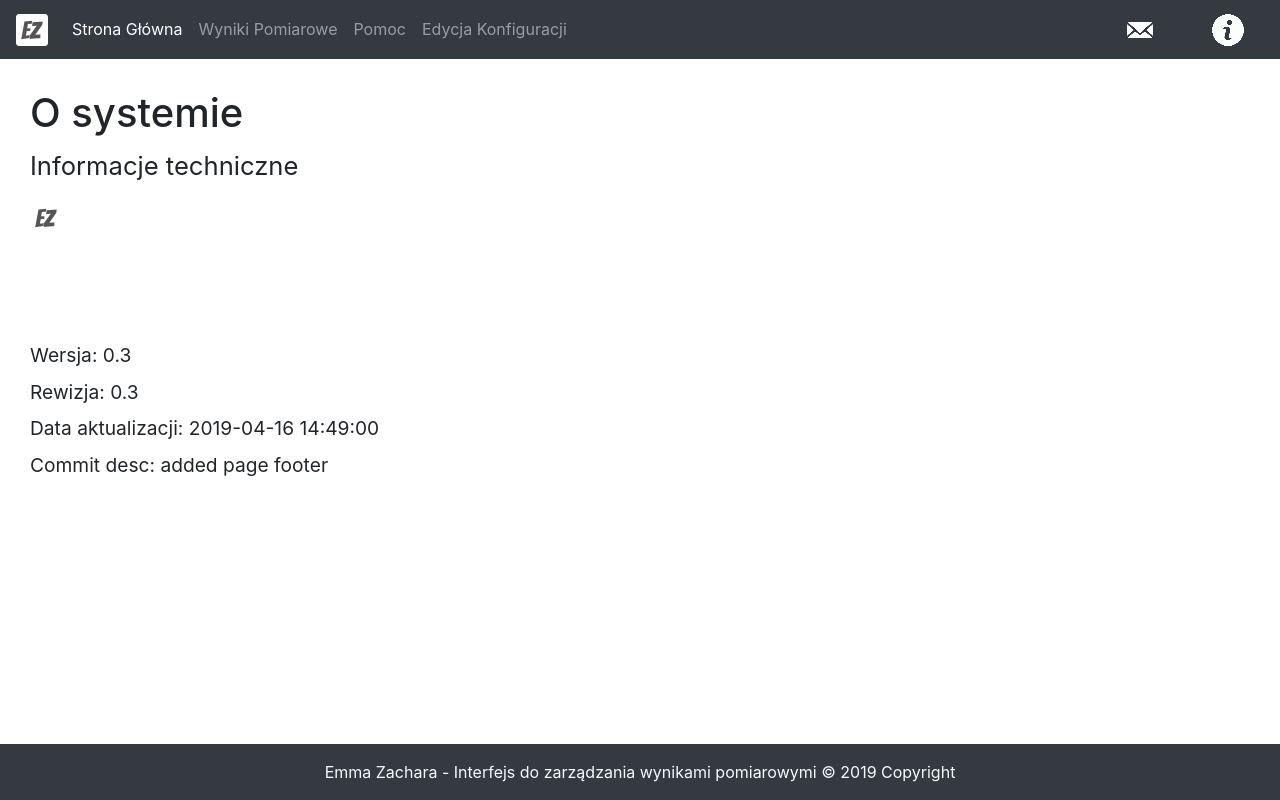
After one commit to Dellanir/python, a Flask app: page /info in a window 1280 px wide. The commit adds this page. Run offline with Flask 2, Linux system fonts and the light colour scheme; some libraries are stand-ins or nearby versions.

Commit message:
added info icon, envelope icon, new /info and /help views, fixed relative position of footer, minor fixes, requirements update

```diff
--- a/System/main.py
+++ b/System/main.py
@@ -57,6 +57,13 @@ def editSample(id):
     convertNulls(samples, character='')
     return render_template('editSample.html', sample=samples[0], edited=edited)
 
+@app.route('/help')
+def helpPage():
+    return render_template('help.html')
+
+@app.route('/info')
+def infoPage():
+    return render_template('info.html')
 
 
 if __name__ == '__main__':
--- /dev/null
+++ b/System/templates/info.html
@@ -0,0 +1,15 @@
+{% extends 'layout.html' %}
+
+{% block body %}
+<div class="page-header" style="margin: 30px">
+	<h1>O systemie </h1>
+	<h2><small>Informacje techniczne</small></h2>
+	<h1><img src="{{ url_for('static', filename='favicon-32x32.png') }}"></h1>
+	<h2></br></h2>
+	<h2></br></h2>
+	<h4><small>Wersja: 0.3</small></h4>
+	<h4><small>Rewizja: 0.3</small></h4>
+	<h4><small>Data aktualizacji: 2019-04-16 14:49:00</small></h4>
+	<h4><small>Commit desc: added page footer</small></h4>
+</div>
+{% endblock %}
--- a/System/templates/layout.html
+++ b/System/templates/layout.html
@@ -1,5 +1,5 @@
 <!DOCTYPE html>
-<html lang="zxx" class="no-js">
+<html lang="zxx" class="no-js" style="height: 100%; margin: 0;">
 	<head>
 		<title>EZ System</title>
 		<link rel="stylesheet" href="{{ url_for('static', filename = 'bootstrap.min.css') }}">
@@ -7,7 +7,8 @@
         <link rel="shortcut icon" href="{{ url_for('static', filename='favicon.ico') }}">
 		<script src="{{ url_for('static', filename = 'jquery-3.4.0.min.js') }}"></script>
 	</head>
-	<body>
+	<body style="height:100%">
+    <div class="wrapper" style="min-height:100%; margin-bottom: -56px">
     <nav class="navbar navbar-expand-lg navbar-dark bg-dark">
       <a class="navbar-brand" href="#"><img src="{{ url_for('static', filename='favicon-32x32.png') }}"></a>
       <button class="navbar-toggler" type="button" data-toggle="collapse" data-target="#navbarNavDropdown" aria-controls="navbarNavDropdown" aria-expanded="false" aria-label="Toggle navigation">
@@ -29,17 +30,28 @@
           </li>
         </ul>
       </div>
+      <div class="collapse navbar-collapse" id="navbarNavDropdown" style="position: absolute; left: auto; right: 0;">
+        <ul class="navbar-nav">
+          <li class="nav-item">
+            <a class="navbar-brand" href="mailto: test@test.pl"><img src="{{ url_for('static', filename='mail-icon-32x32.png') }}" style="margin-right: 20px; margin-left: 20px;"></a>
+          </li>
+          <li class="nav-item">
+            <a class="navbar-brand" href="/info"><img src="{{ url_for('static', filename='info-icon-32.png') }}" style="margin-right: 20px; margin-left: 20px"></a>
+          </li>
+        </ul>
+      </div>
     </nav>
+
+
+
     {% block body %}{% endblock %}
 
-    <footer class="page-footer font-small dark bg-dark text-light fixed-bottom" style="">
-
-      <!-- Copyright -->
+        <div class="push" style="height: 56px"></div>
+    </div>
+    <footer class="page-footer font-small dark bg-dark text-light bottom" style="height: 56px">
       <div class="footer-copyright text-center py-3 dark bg-dark">
-        Emma Zachara - Interfejs do zarządzania wynikami pomiarowymi© 2019 Copyright
+        Emma Zachara - Interfejs do zarządzania wynikami pomiarowymi  © 2019 Copyright
       </div>
-      <!-- Copyright -->
-
     </footer>
     </body>
 </html>
--- a/requirements.txt
+++ b/requirements.txt
@@ -5,3 +5,5 @@ itsdangerous==1.1.0
 Jinja2==2.10
 MarkupSafe==1.1.0
 Werkzeug==0.14.1
+xlrd==1.2.0
+xlwt==1.3.0
```
Also changed, not shown: System/templates/help.html (added, +7 -0 lines), System/static/info-icon-32.png (added), System/static/mail-icon-32.png (added), System/static/mail-icon-32x32.png (added). Lines whose indentation alone changed are shown as unchanged.
